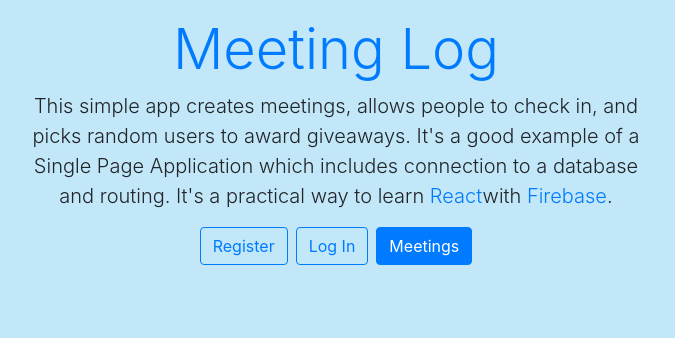
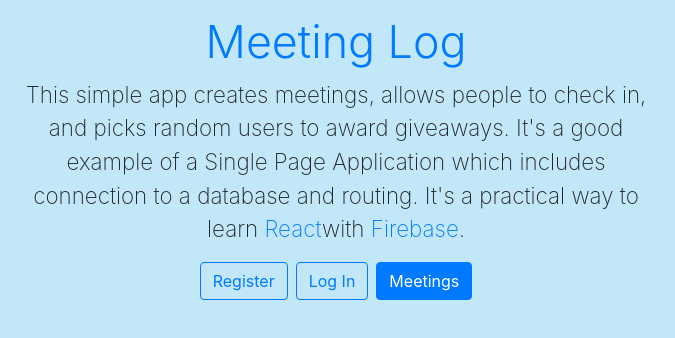
Before and after one commit to TWood-IRL/myreactapp, a React (Create React App) app: page / in a window 1280 px wide. Shown: the top 338 px of the page, without its empty margins (304-979 px from the left). Built offline with nearby package versions, Linux system fonts and the light colour scheme.

Commit message:
Updating CSS

```diff
--- a/src/Home.js
+++ b/src/Home.js
@@ -2,15 +2,27 @@ import React, {Component} from 'react'
 
 class Home extends React.Component{
     render(){
+        const biggerLead = { //assigning css to a variable
+            fontSize: 1.4 + 'em',
+            fontWeight: 200
+        };
+
+
         return(
 
             <div className="container text-center">
             <div className="row justify-content-center">
               <div className="col-10 col-md-10 col-lg-8 col-xl-7">
-                <div className="display-4 text-primary mt-3 mb-2">
+                <div className="display-4 text-primary mt-3 mb-2"
+                style={
+                    {
+                        fontSize: 2.8 + 'em '
+                    }
+                    }
+                  >
                   Meeting Log
                 </div>
-                <p className="lead">
+                <p className="lead" style={biggerLead}>
                   This simple app creates meetings, allows people to check
                   in, and picks random users to award giveaways. It's a
                   good example of a Single Page Application which includes
--- a/src/index.js
+++ b/src/index.js
@@ -1,9 +1,11 @@
 import React from 'react';
 import ReactDOM from 'react-dom';
+
 import 'bootstrap/dist/css/bootstrap.css';
 
 import './index.css';
 import App from './App';
+
 import registerServiceWorker from './registerServiceWorker';
 
 ReactDOM.render(
```
